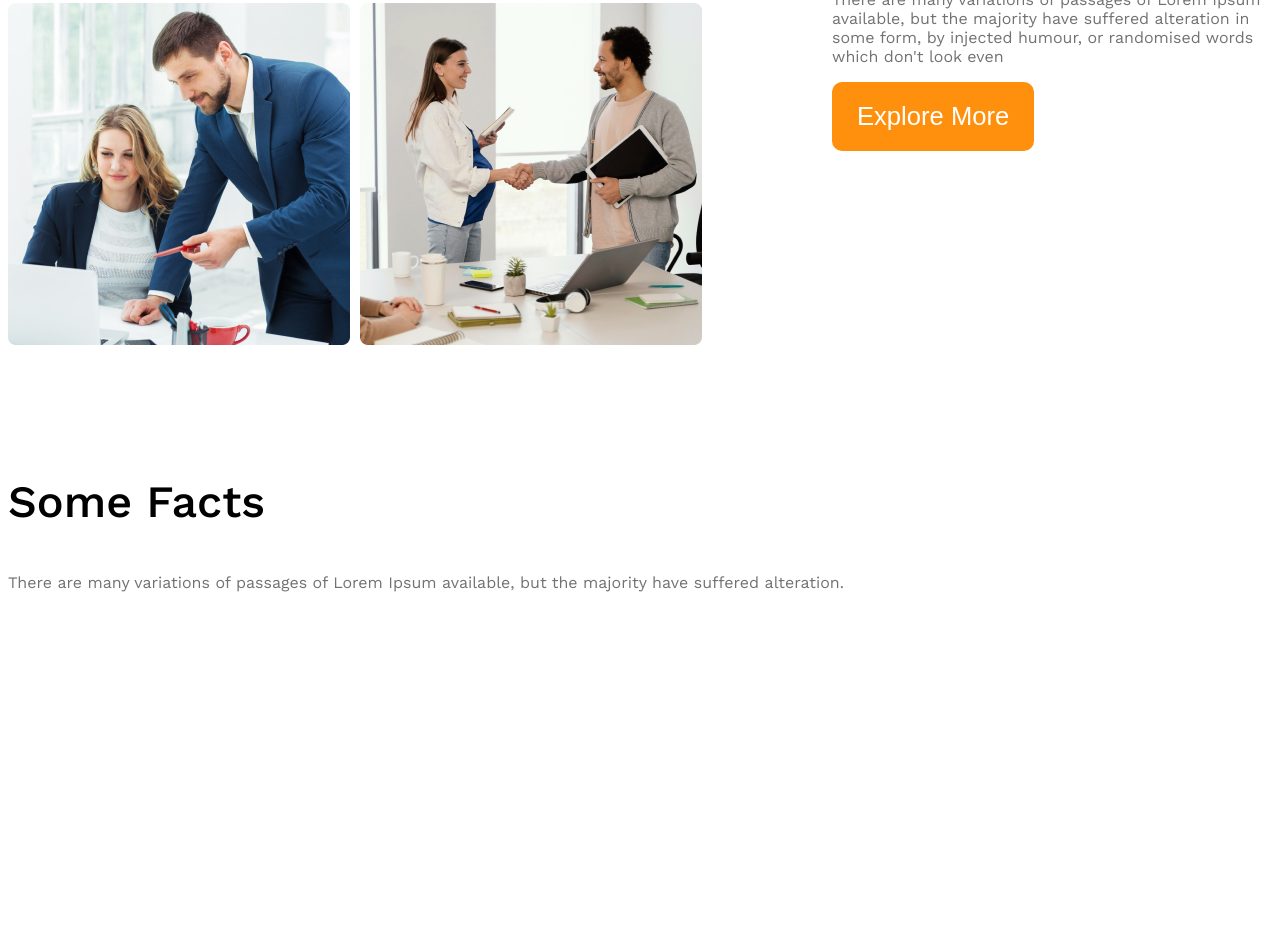
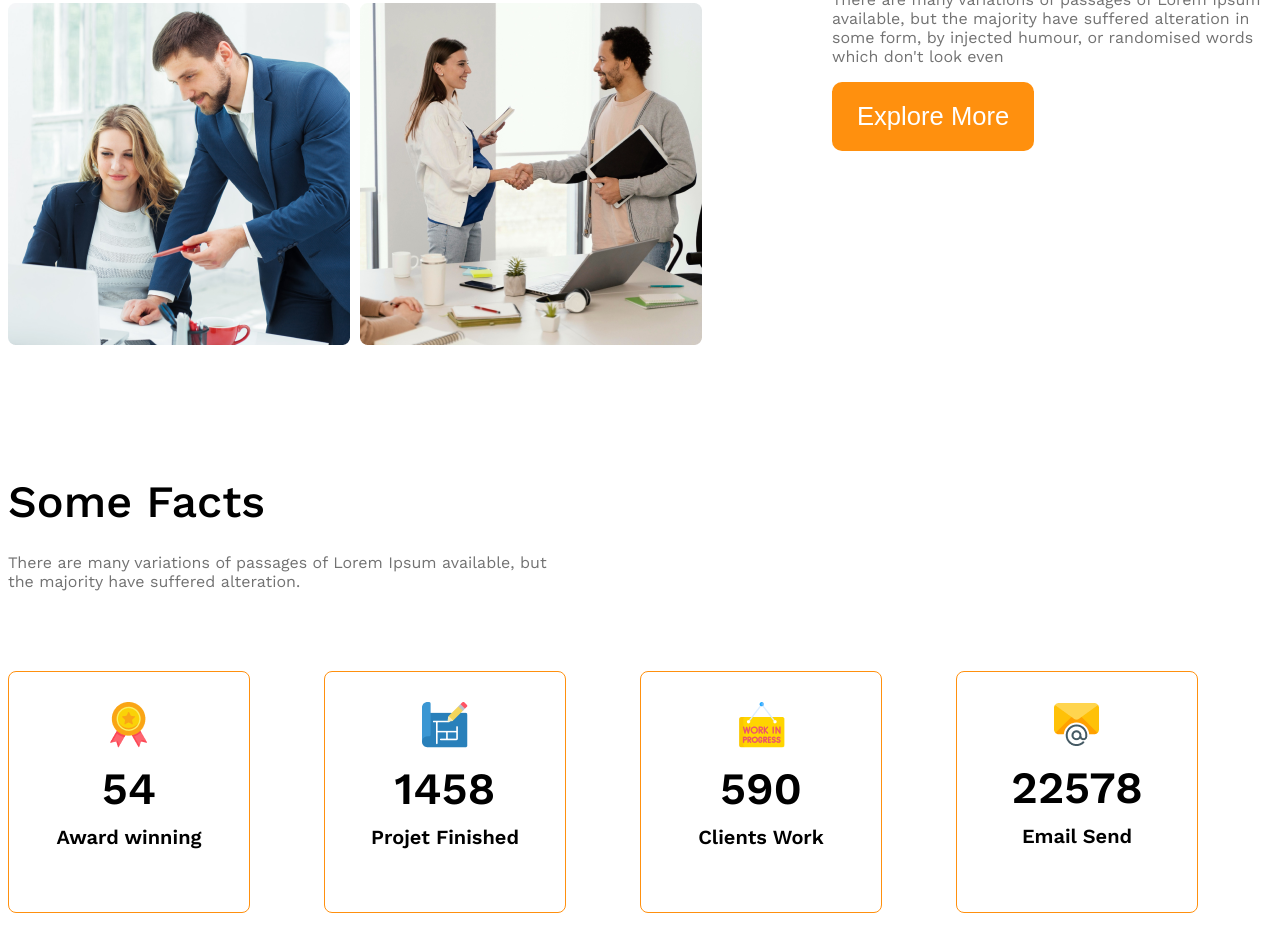
Before and after one commit to TajidulMarshiun/g3-architect-website, a plain HTML site: page index.html in a window 1280 px wide. Shown: the part 1688-2639 px from the top of the page. Before the commit the page ends 2569 px from the top, so only its background shows below. Drawn offline with nearby package versions, Linux system fonts and the light colour scheme.

Commit message:
Added some card

```diff
--- a/index.html
+++ b/index.html
@@ -44,30 +44,39 @@
         <!-- features will enjoy -->
          <section>
             <h3 class="section-tittle">Some Facts</h3>
-            <p class="text-light-gray">There are many variations of passages of Lorem Ipsum available, but the majority have suffered alteration.</p>
+            <p class="text-light-gray fact-description">There are many variations of passages of Lorem Ipsum available, but the majority have suffered alteration.</p>
 
             <div class="facts-container">
-                <!-- .fact*4>img.fact-icon+h4.fact-number+h5.fact-name -->
-                   <div class="fact">
-                    <img src="" alt="" class="fact-icon">
-                    <h4 class="fact-number"></h4>
-                    <h5 class="fact-name"></h5>
-                   </div>
-                   <div class="fact">
-                    <img src="" alt="" class="fact-icon">
-                    <h4 class="fact-number"></h4>
-                    <h5 class="fact-name"></h5>
-                   </div>
-                   <div class="fact">
-                    <img src="" alt="" class="fact-icon">
-                    <h4 class="fact-number"></h4>
-                    <h5 class="fact-name"></h5>
-                   </div>
-                   <div class="fact">
-                    <img src="" alt="" class="fact-icon">
-                    <h4 class="fact-number"></h4>
-                    <h5 class="fact-name"></h5>
-                   </div>
+                <!-- .fact-card*4>img.fact-icon+h4.fact-number+h5.fact-name -->
+               <div class="fact-card disply-flex">
+                    <div>
+                    <img src="images/icons/ribon.png" alt="" class="fact-icon">
+                    <h4 class="fact-number">54</h4>
+                    <h5 class="fact-name">Award winning</h5>
+                 </div>
+               </div>
+                <div class="fact-card disply-flex">
+                    <div>
+                    <img src="images/icons/projects.png" alt="" class="fact-icon">
+                    <h4 class="fact-number">1458</h4>
+                    <h5 class="fact-name">Projet Finished</h5>
+                    </div>
+                </div>
+                <div class="fact-card disply-flex">
+                  <div>
+                    <img src="images/icons/customers.png" alt="" class="fact-icon">
+                    <h4 class="fact-number">590</h4>
+                    <h5 class="fact-name">Clients Work</h5>
+                  </div>
+                </div>
+                <div class="fact-card disply-flex">
+                    <div>
+                    <img src="images/icons/email.png" alt="" class="fact-icon">
+                    <h4 class="fact-number">22578</h4>
+                    <h5 class="fact-name">Email Send</h5>
+                    </div>
+                </div>
+
             </div>
 
          </section>
--- a/styles/architects.css
+++ b/styles/architects.css
@@ -121,6 +121,42 @@ main > section{
     margin-left: 20px;
    }
 }
+
+/* some facts related style */
+
+.fact-description{
+    max-width: 540px;
+    margin-bottom: 80px;
+    margin-top: -20px;
+}
+.facts-container{
+    display: grid;
+    grid-template-columns: repeat(4, 1fr);
+}
+.fact-card{
+    border: 1px solid #FF900E;
+    width: 240px;
+    height: 240px;
+    border-radius: 8px;
+    align-items: center;
+    justify-content: center;
+    text-align: center;
+
+}
+.fact-number{
+    font-size: 2.8rem;
+    font-weight: 600;
+    margin-top: 10px;
+    margin-bottom: 5px;
+}
+.fact-name{
+    margin-top: 10px;
+    font-size: 1.25rem;
+    font-weight: 600;
+
+}
+
+
 /* medium size devices */
 @media screen and (min-width:576px) and (max-width:990px) {
     .teams{
```
